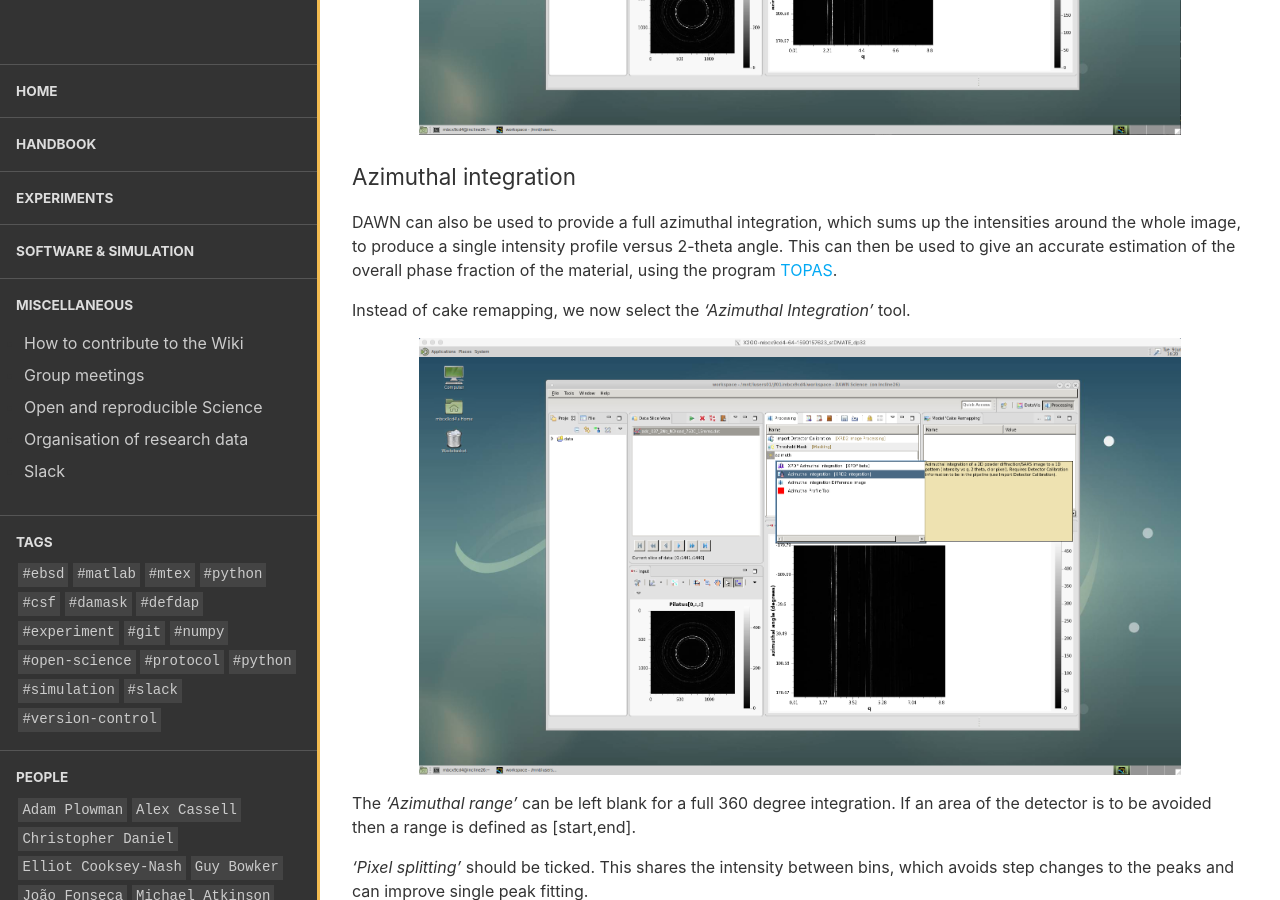
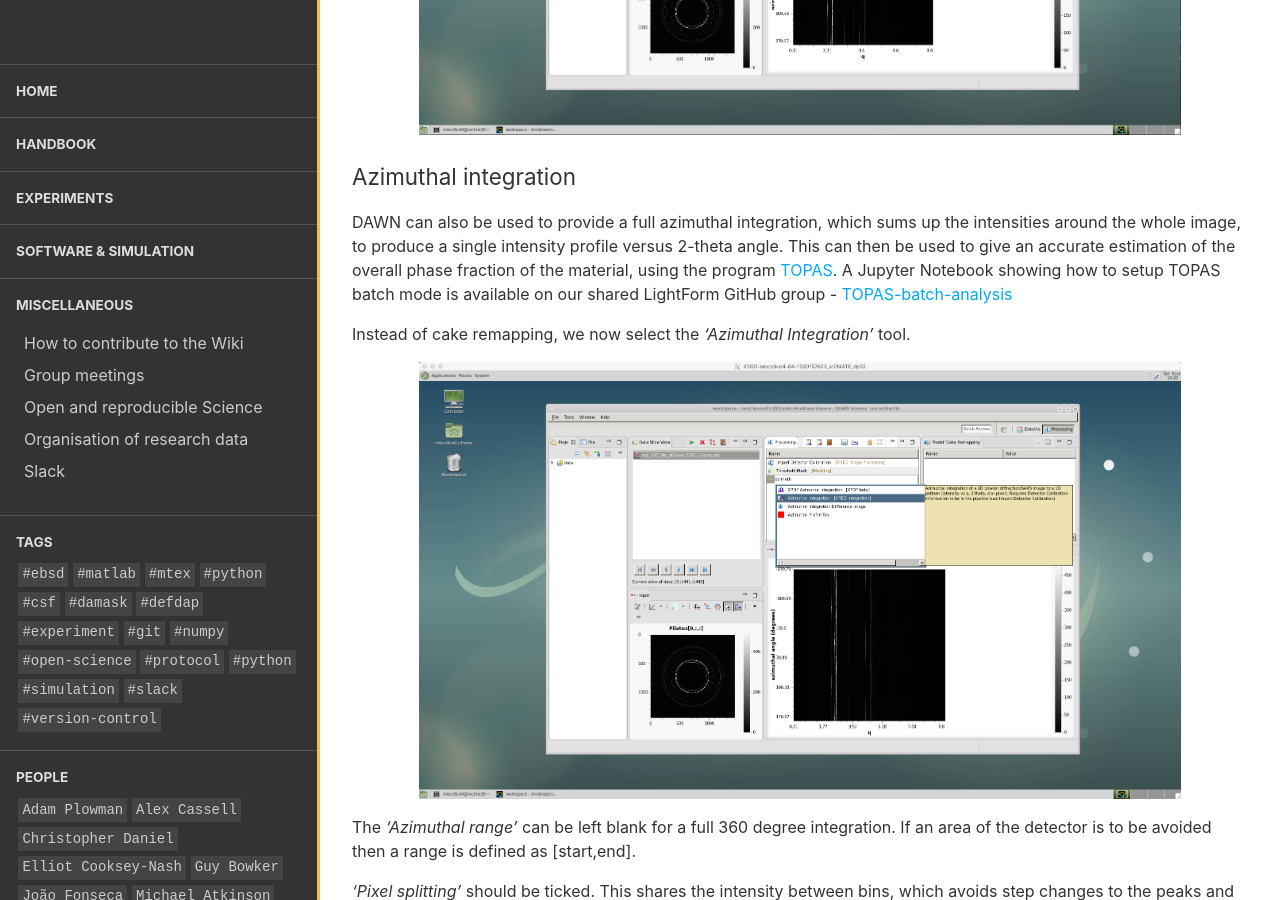
Before and after one commit to LightForm-group/wiki, a Jekyll site: the page built from collections/_tutorials/sxrd-caking.md, in a window 1280 px wide and 900 px high, scrolled down 10724 px. Built offline with Jekyll 4.4.1, drawn with Linux system fonts in a browser that asks for light colours; nearby versions of some CDN libraries.

Commit message:
Update sxrd-caking.md

```diff
--- a/collections/_tutorials/sxrd-caking.md
+++ b/collections/_tutorials/sxrd-caking.md
@@ -155,7 +155,7 @@ However, now the key points for saving the cakes for **texture** analysis in DAW
 
 ### Azimuthal integration
 
-DAWN can also be used to provide a full azimuthal integration, which sums up the intensities around the whole image, to produce a single intensity profile versus 2-theta angle. This can then be used to give an accurate estimation of the overall phase fraction of the material, using the program [TOPAS](https://www.bruker.com/products/x-ray-diffraction-and-elemental-analysis/x-ray-diffraction/xrd-software/topas.html).
+DAWN can also be used to provide a full azimuthal integration, which sums up the intensities around the whole image, to produce a single intensity profile versus 2-theta angle. This can then be used to give an accurate estimation of the overall phase fraction of the material, using the program [TOPAS](https://www.bruker.com/products/x-ray-diffraction-and-elemental-analysis/x-ray-diffraction/xrd-software/topas.html). A Jupyter Notebook showing how to setup TOPAS batch mode is available on our shared LightForm GitHub group - [TOPAS-batch-analysis](https://github.com/LightForm-group/TOPAS-batch-analysis)
 
 Instead of cake remapping, we now select the *'Azimuthal Integration'* tool.
 
```
